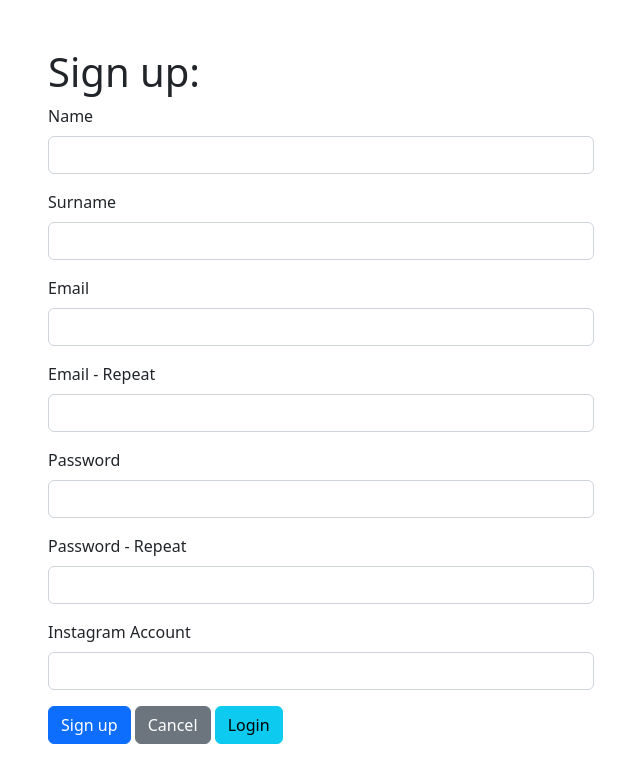
After one commit to gurnitha/django-clone-medium, a Django app: page /user/register/ in a window 1280 px wide. The commit adds this page. Shown: the top 783 px of the page, without its empty margins (319-959 px from the left). Run offline with Django 4.2, Linux system fonts and the light colour scheme; some libraries are stand-ins or nearby versions.

Commit message:
2.7 USERS - REGISTER: Part 1 - Creation Register Page, templates, views, urls, and links

```diff
--- /dev/null
+++ b/app/user_profile/templates/user_profile/register.html
@@ -0,0 +1,90 @@
+{% extends 'base_without_navbar.html' %}
+
+{% block content %}
+
+<div class="container mt-5">
+    <div class="row">
+        <div class="col-sm-6 offset-sm-3">
+            <h1>Sign up:</h1>
+            <form method="post">
+                {% csrf_token %}
+                <!-- don't forget to specify the method in the form! If it won't show up in the search, the method should be POST. -->
+                <!-- every input information must be a name information!.. -->
+                <!-- Must have csrf token information.. -->
+
+                <div class="mb-3">
+                    <label for="first_name" class="form-label">Name</label>
+                    <input
+                        type="text"
+                        class="form-control"
+                        id="first_name"
+                        name="first_name">
+                </div>
+
+                <div class="mb-3">
+                    <label for="last_name" class="form-label">Surname</label>
+                    <input
+                        type="email"
+                        class="form-control"
+                        id="last_name"
+                        name="last_name">
+                </div>
+
+                <div class="mb-3">
+                    <label for="email" class="form-label">Email</label>
+                    <input
+                        type="email"
+                        class="form-control"
+                        id="email"
+                        aria-describedby="emailHelp"
+                        name="email">
+                </div>
+                <div class="mb-3">
+                    <label for="email-confirm" class="form-label">Email - Repeat
+</label>
+                    <input
+                        type="email"
+                        class="form-control"
+                        id="email-confirm"
+                        aria-describedby="emailHelp"
+                        name="email-confirm">
+                </div>
+                <div class="mb-3">
+                    <label for="password" class="form-label">Password</label>
+                    <input
+                        type="password"
+                        class="form-control"
+                        id="password"
+                        name="password">
+                </div>
+                <div class="mb-3">
+                    <label for="password-confirm" class="form-label">Password - Repeat</label>
+                    <input
+                        type="password"
+                        class="form-control"
+                        id="password-confirm"
+                        name="password-confirm">
+                </div>
+
+                <div class="mb-3">
+                    <label for="instagram" class="form-label">Instagram Account</label>
+                    <input
+                        type="text"
+                        class="form-control"
+                        id="instagram"
+                        name="instagram">
+                </div>
+                <button
+                    type="submit"
+                    class="btn btn-primary">Sign up</button>
+                <a
+                    href="{% url 'page:home' %}"
+                    class="btn btn-secondary">Cancel</a>
+                <a
+                    href="{% url 'user_profile:login' %}"
+                    class="btn btn-info">Login</a>
+            </form>
+        </div>
+    </div>
+</div>
+{% endblock content %}
--- a/app/user_profile/urls.py
+++ b/app/user_profile/urls.py
@@ -4,13 +4,14 @@
 from django.urls import path
 
 # Locals
-from app.user_profile.views import login_view, logout_view
+from app.user_profile.views import login_view, logout_view, register_view
 
 app_name = 'user_profile'
 
 urlpatterns = [
 
     path('login/', login_view, name='login'),
+    path('register/', register_view, name='register'),
     path('logout/', logout_view, name='logout'),
 
 ]
--- a/app/user_profile/views.py
+++ b/app/user_profile/views.py
@@ -42,3 +42,8 @@ def logout_view(request):
 	messages.info(request, f'{request.user.username} Signed Out')
 	logout(request)
 	return redirect('page:home')
+
+
+# USER REGISTER
+def register_view(request):
+    return render(request, 'user_profile/register.html')
--- a/templates/navbar.html
+++ b/templates/navbar.html
@@ -18,7 +18,8 @@
                     <a class="nav-link" href="#">Write</a>
                     <a class="nav-link" href="{% url 'user_profile:login' %}">Sign In</a>
                     <a class="nav-link" href="{% url 'user_profile:logout' %}">Sign Out</a>
-                    <a class="nav-link btn btn-dark text-light px-3 rounded-pill ms-3">Get Started</a>
+                    <a class="nav-link btn btn-dark text-light px-3 rounded-pill ms-3"
+                                        href="{% url 'user_profile:register' %}">Get Started</a>
                 </div>
             </div>
         </div>
```
Also changed, not shown: README.md.
